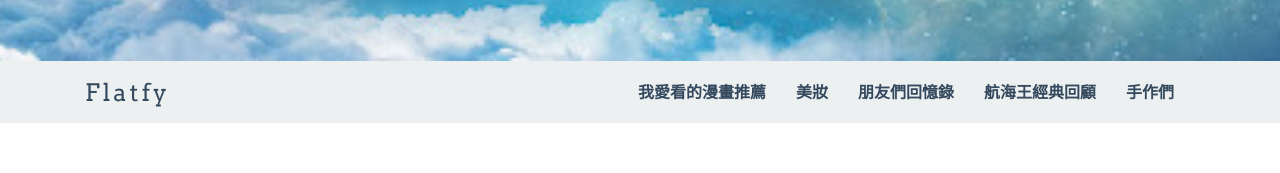
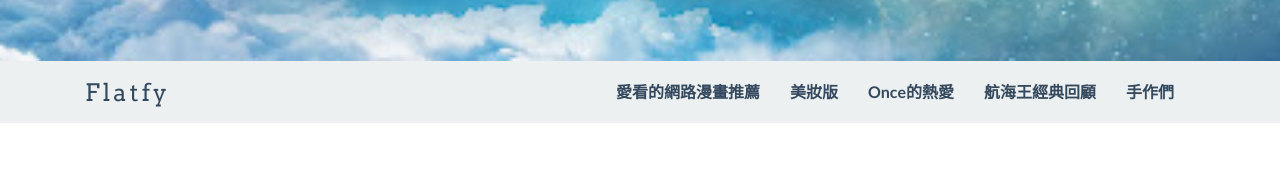
Before and after one commit to Yu-Hsuan-Liao/webex1, a plain HTML site: page index.html in a window 1280 px wide. Shown: the part 739-912 px from the top of the page. Drawn offline with Linux system fonts and the light colour scheme.

Commit message:
Update index.html

```diff
--- a/index.html
+++ b/index.html
@@ -91,9 +91,9 @@
 			<div class="collapse navbar-collapse navbar-right navbar-ex1-collapse">
 				<ul class="nav navbar-nav">
 
-					<li class="menuItem"><a href="#whatis">我愛看的漫畫推薦</a></li>
-					<li class="menuItem"><a href="#useit">美妝</a></li>
-					<li class="menuItem"><a href="#screen">朋友們回憶錄</a></li>
+					<li class="menuItem"><a href="#whatis">愛看的網路漫畫推薦</a></li>
+					<li class="menuItem"><a href="#useit">美妝版</a></li>
+					<li class="menuItem"><a href="#screen">Once的熱愛</a></li>
 					<li class="menuItem"><a href="#credits">航海王經典回顧</a></li>
 					<li class="menuItem"><a href="#contact">手作們</a></li>
 				</ul>
```
